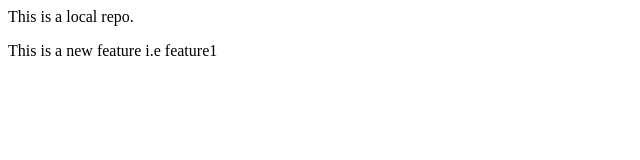
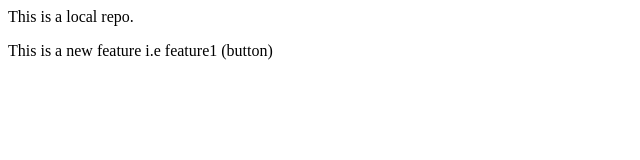
Before and after one commit to GuptaChanchal08/LocalRepo, a plain HTML site: page index.html in a window 1280 px wide. Shown: the full height of the page, 0-640 px from the left. Drawn offline with Linux system fonts and the light colour scheme.

```diff
--- a/index.html
+++ b/index.html
@@ -1,2 +1,2 @@
 <p>This is a local repo.</p>
-<p>This is a new feature i.e feature1</p>
+<p>This is a new feature i.e feature1 (button)</p>
```
